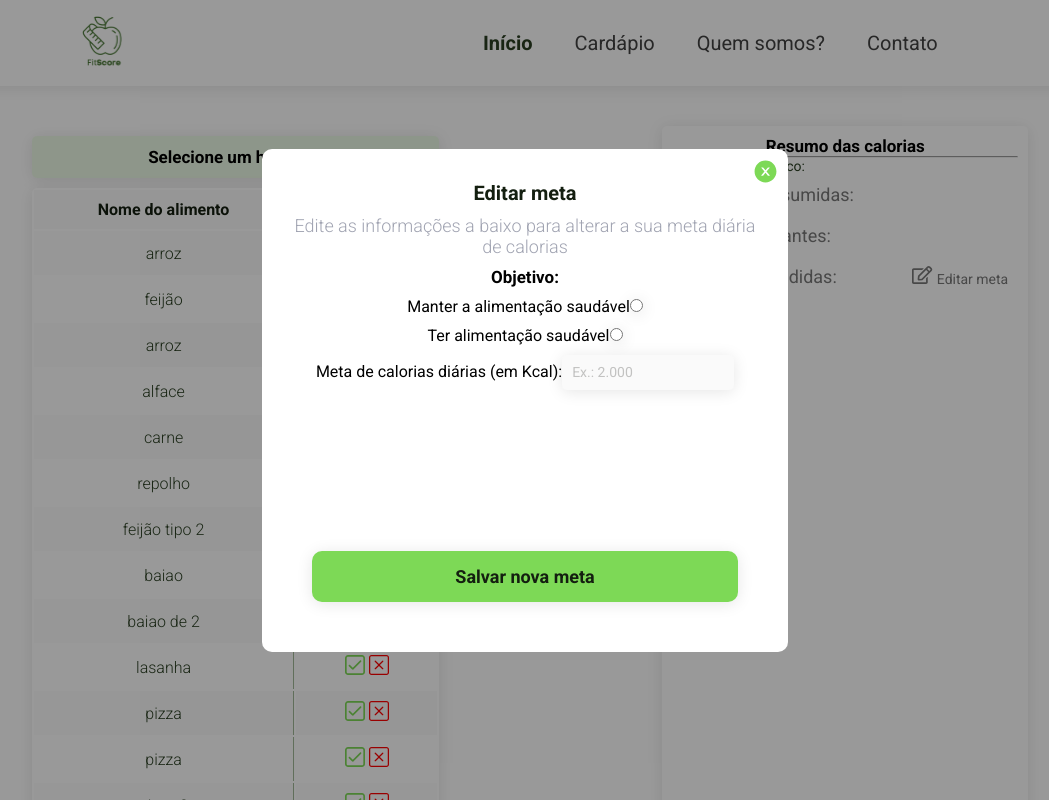
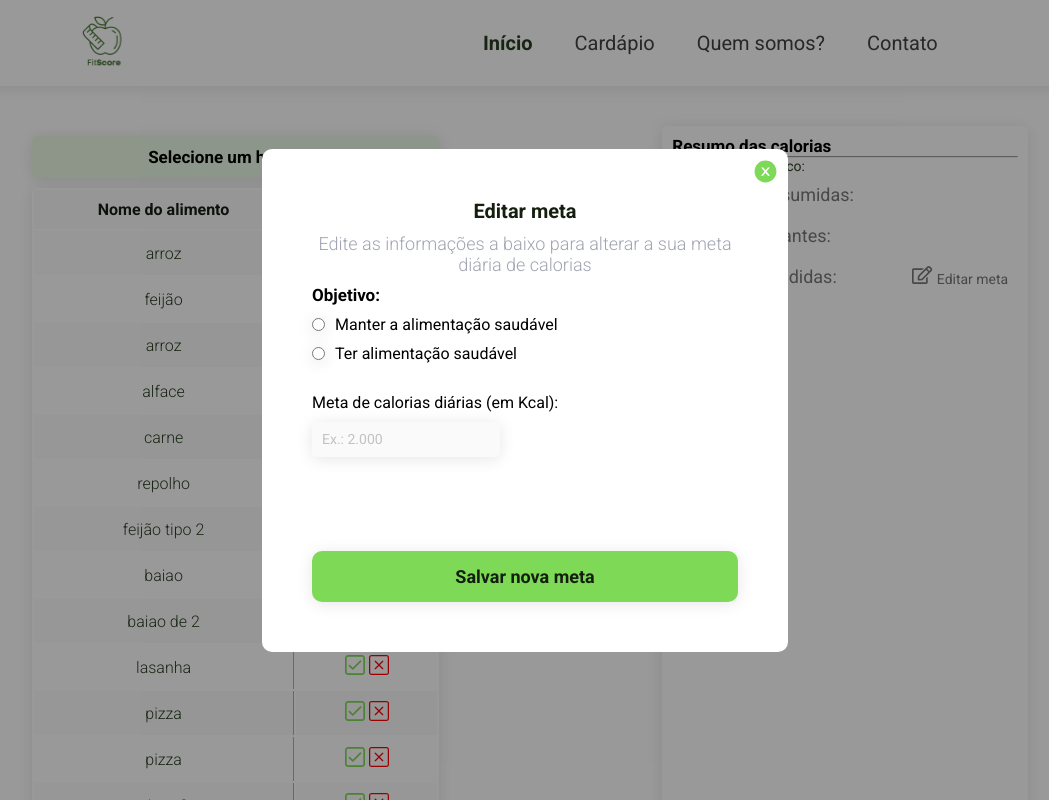
Before and after one commit to reirysson/fitscore, a React (Create React App) app: page / in a window 1280 px wide. Both pictures are taken after a click on the button "Editar meta". Shown: the top 800 px of the page, without its empty margins (115-1164 px from the left). Built offline with nearby package versions, Linux system fonts and the light colour scheme; the HTML template or start-up script is replaced by a standard one.

Commit message:
ajuste no css do pop-up da meta

```diff
--- a/src/components/layout/Input.js
+++ b/src/components/layout/Input.js
@@ -1,6 +1,6 @@
-function Input({ type, text, name, placeholder, handleOnChange, value }) {
+function Input({ type, text, name, placeholder, handleOnChange, value, className }) {
     return (
-        <div>
+        <div className={className}>
             <label htmlFor={name}>{text}</label>
             <input type={type} name={name} id={name} placeholder={placeholder} onChange={handleOnChange} value={value}/>
         </div>
--- a/src/components/pages/Meta.js
+++ b/src/components/pages/Meta.js
@@ -10,9 +10,9 @@ function Meta({acionar}){
                 <h2>Editar meta</h2>
                 <p>Edite as informações a baixo para alterar a sua meta diária de calorias</p>
                 <h3>Objetivo:</h3>
-                <Input type="radio" text="Manter a alimentação saudável" name="objetivo"/>
-                <Input type="radio" text="Ter alimentação saudável" name="objetivo"/>
-                <Input type="number" text="Meta de calorias diárias (em Kcal):" name="meta" placeholder="Ex.: 2.000"/>
+                <Input className={styles.popup_input} type="radio" text="Manter a alimentação saudável" name="objetivo"/>
+                <Input className={styles.popup_input} type="radio" text="Ter alimentação saudável" name="objetivo"/>
+                <Input className={styles.popup_calorias} type="number" text="Meta de calorias diárias (em Kcal):" name="meta" placeholder="Ex.: 2.000"/>
                 <button type="submit" className={styles.save_btn} onClick={() => acionar=(false)}>Salvar nova meta</button>
             </form>
         </div>
--- a/src/components/pages/Meta.module.css
+++ b/src/components/pages/Meta.module.css
@@ -27,7 +27,7 @@
 
 .popup_inner {
     position: relative;
-    padding: 32px;
+    padding: 50px;
     width: 526px;
     height: 503px;
     max-width: 640px;
@@ -35,7 +35,6 @@
     background-color: #FFF;
     display: flex;
     flex-direction: column;
-    align-items: center;
     gap: 10px;
 }
 
@@ -60,7 +59,29 @@
     background-color: #5ea141;
 }
 
+h2, p {
+    text-align: center;
+}
+
+h3 {
+    text-align: left;
+}
+
 .popup_input {
     display: flex;
-    background-color: red;
+    flex-direction: row-reverse;
+    align-self: flex-start;
+    gap: 10px;
+    align-items: center;
 }
+
+.popup_calorias {
+    margin-top: 20px;
+    display: flex;
+    flex-direction: column;
+    gap: 10px;
+}
+
+.popup_calorias input {
+    max-width: 188px;
+}
```
